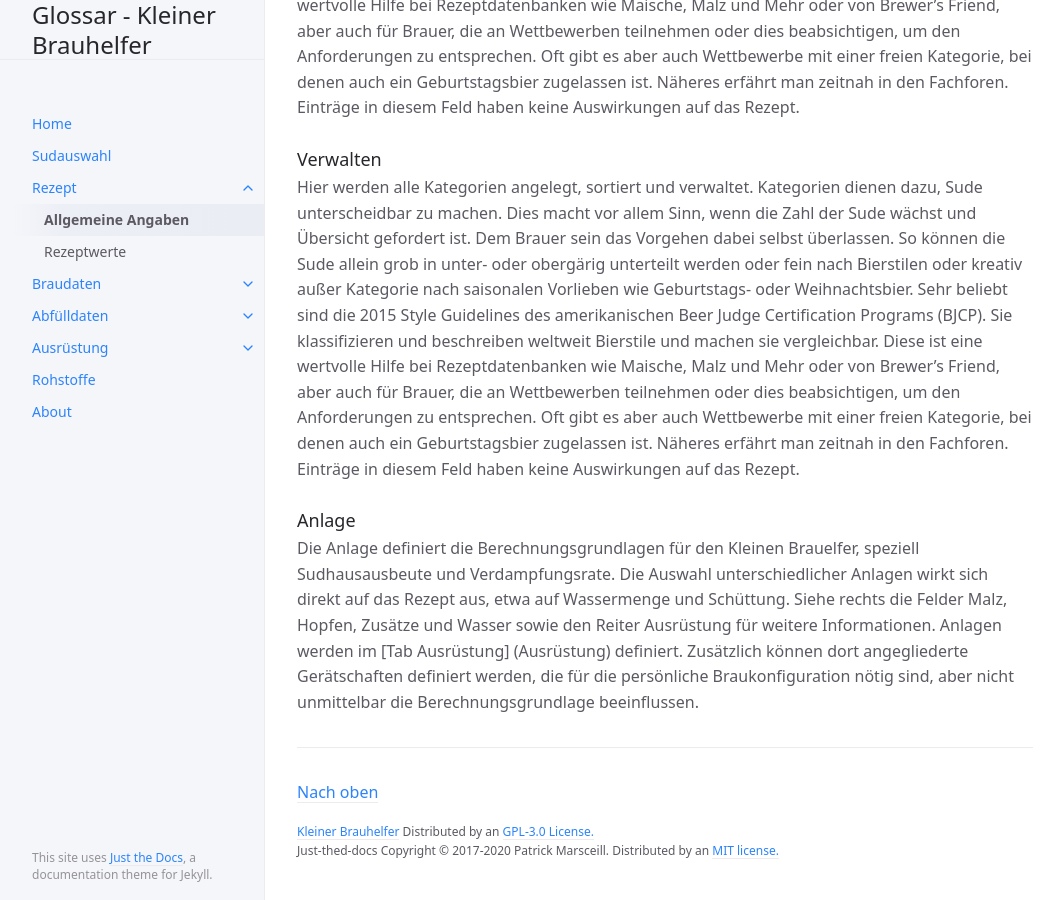
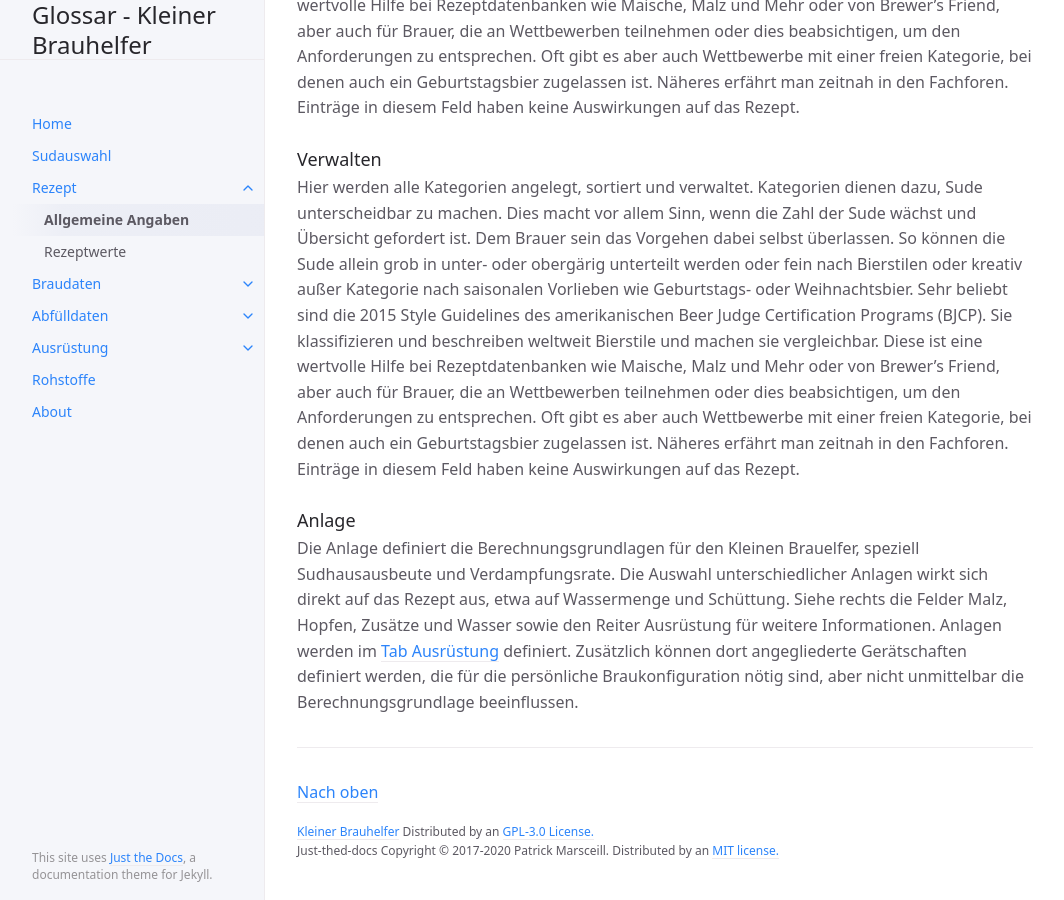
Before and after one commit to IsometricXH/kbh-glossar, a Jekyll site: the page built from docs/2-rezept/1-allgemein.md, in a window 1280 px wide and 900 px high, scrolled down 900 px. Shown: the whole window, without its empty margins (107-1171 px from the left). Built offline with Jekyll 4.4.1, drawn with Linux system fonts in a browser that asks for light colours.

Commit message:
Update 1-allgemein.md

```diff
--- a/docs/2-rezept/1-allgemein.md
+++ b/docs/2-rezept/1-allgemein.md
@@ -42,4 +42,4 @@ Einträge in diesem Feld haben keine Auswirkungen auf das Rezept.
 ### Anlage
 Die Anlage definiert die Berechnungsgrundlagen für den Kleinen Brauelfer, speziell Sudhausausbeute und Verdampfungsrate. Die Auswahl unterschiedlicher Anlagen wirkt sich direkt auf das Rezept aus, etwa auf Wassermenge und Schüttung.
 Siehe rechts die Felder Malz, Hopfen, Zusätze und Wasser sowie den Reiter Ausrüstung für weitere Informationen.
-Anlagen werden im [Tab Ausrüstung] (Ausrüstung) definiert. Zusätzlich können dort angegliederte Gerätschaften definiert werden, die für die persönliche Braukonfiguration nötig sind, aber nicht unmittelbar die Berechnungsgrundlage beeinflussen.
+Anlagen werden im [Tab Ausrüstung](//Ausrüstung) definiert. Zusätzlich können dort angegliederte Gerätschaften definiert werden, die für die persönliche Braukonfiguration nötig sind, aber nicht unmittelbar die Berechnungsgrundlage beeinflussen.
```
